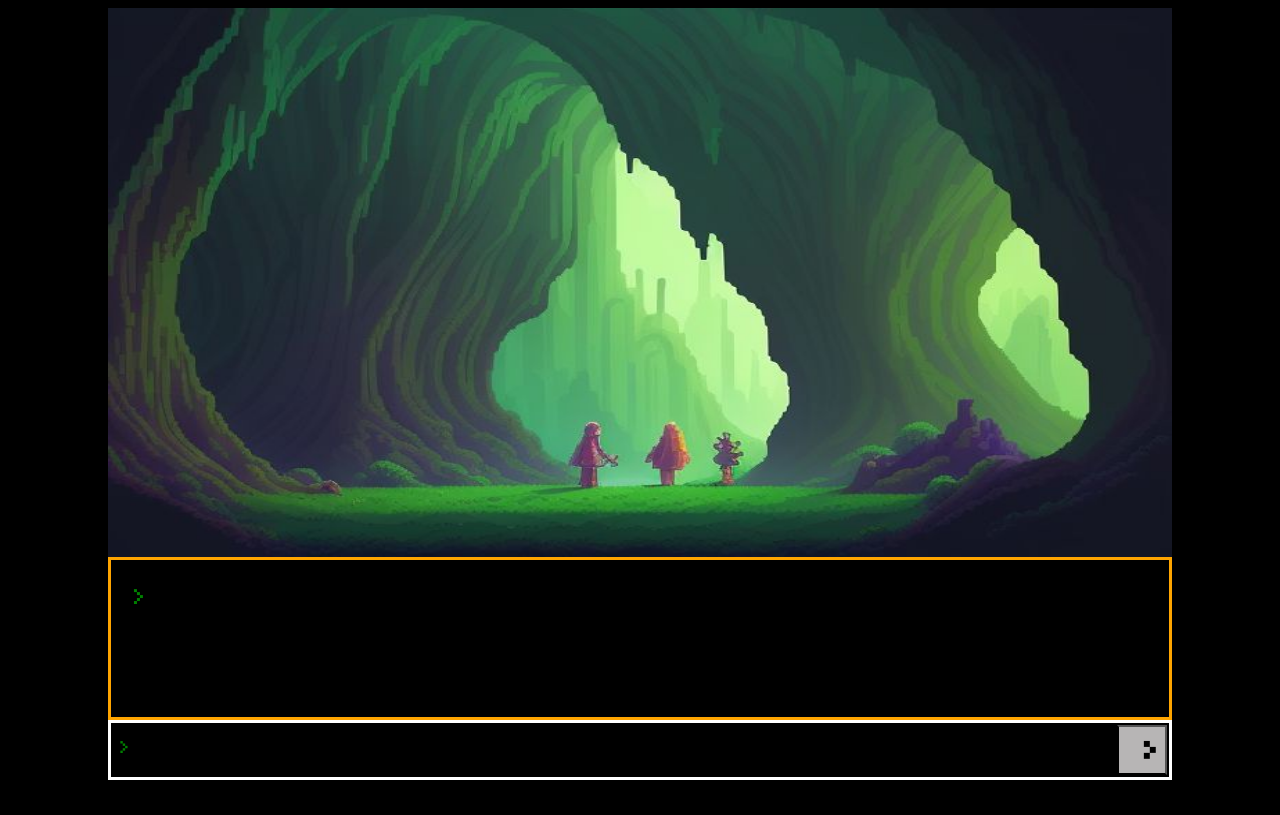
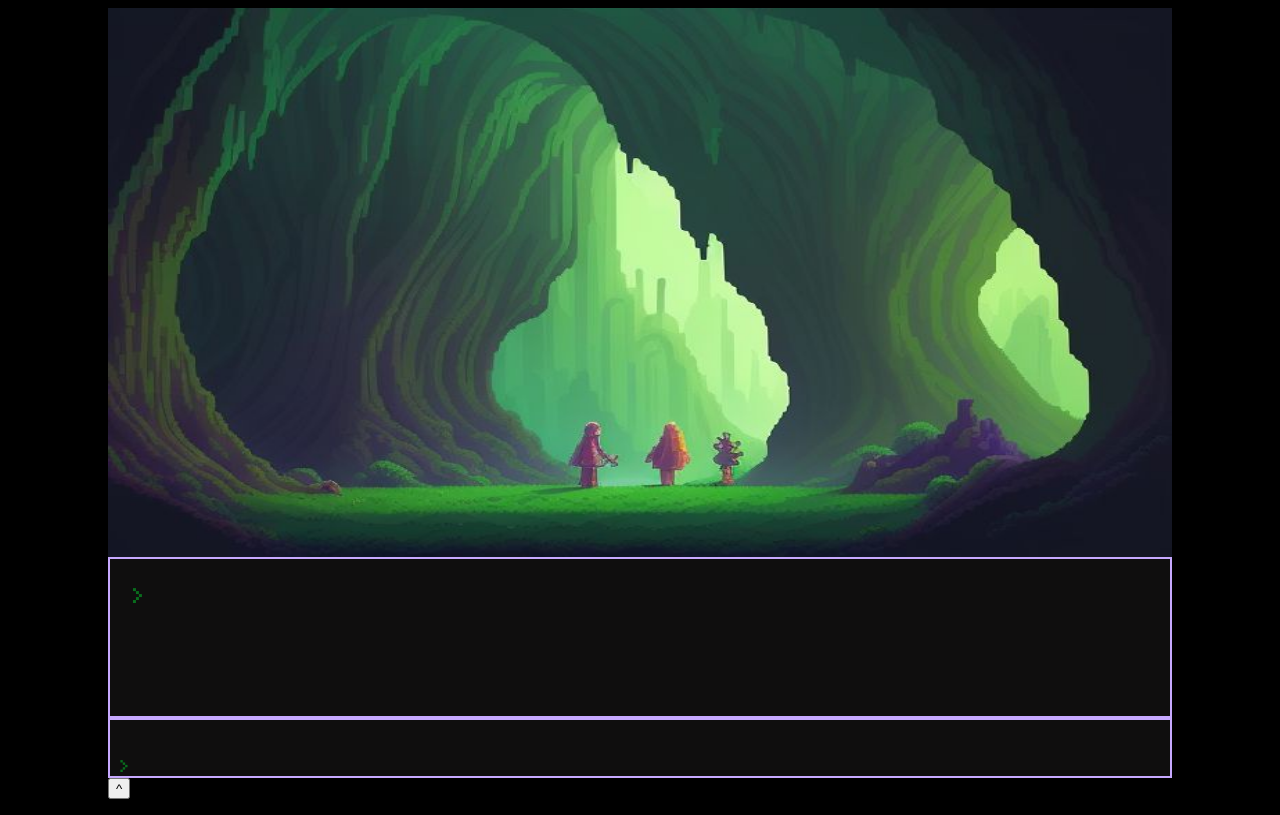
Before and after one commit to Firecracker123/Hackathon-Team-38, a Flask app: page / in a window 1280 px wide. Before the commit the page ends 780 px from the top, so only its background shows below. Run offline with Flask 3, Linux system fonts and the light colour scheme; some web fonts are replaced.

Commit message:
Update styling.css

```diff
--- a/static/styling.css
+++ b/static/styling.css
@@ -6,7 +6,7 @@
 
 #description_and_input {
     bottom: 0px;
-    color: green;
+    color: rgb(9, 109, 29);
     position: relative;
 }
 
@@ -18,8 +18,8 @@
 #description {
     max-width: 100%;
     height: 20%;
-    border:solid orange 3px;
-    background-color: black;
+    border:solid rgb(199, 169, 255) 2px;
+    background-color: #0f0e0e;
     margin: auto;
     overflow: auto;
     overflow-x: hidden;
@@ -33,8 +33,8 @@
     width: 100%;
     height: 60px;
     min-height: 60;
-    background-color: black;
-    color: green;
+    background-color: #0f0e0e;
+    color: rgb(28, 118, 38);
     margin: auto;
     font-size: 20px;
     display: inline;
@@ -42,7 +42,7 @@
     padding-left: 25px;
     padding-right: 25px;
     font-family: pixel-font;
-    border: solid white 3px;
+    border: solid rgb(199, 169, 255) 2px;
 }
 
 p.greater_than {
@@ -50,29 +50,11 @@ p.greater_than {
     position: absolute;
     font-size: 20px;
     left:10px;
+    font-family: Lucida Console;
     bottom: 2px;
     font-family: pixel-font;
 }
 
-#submit{
-    width: 50px;
-    height: 50px;
-    background-color: #b7b5b5;
-    position: absolute;
-    right: 5px;
-    bottom: 5px;
-    color: black;
-    transition: 0.5s;
-    transform: rotate(90deg);
-    font-family: pixel-font;
-    font-size: 50px;
-}
-
-#submit:hover {
-    background-color: rgb(108, 107, 107);
-    /*color: white;*/
-    transition: 0.5s;
-}
 
 body {
     padding: 100px;
```
